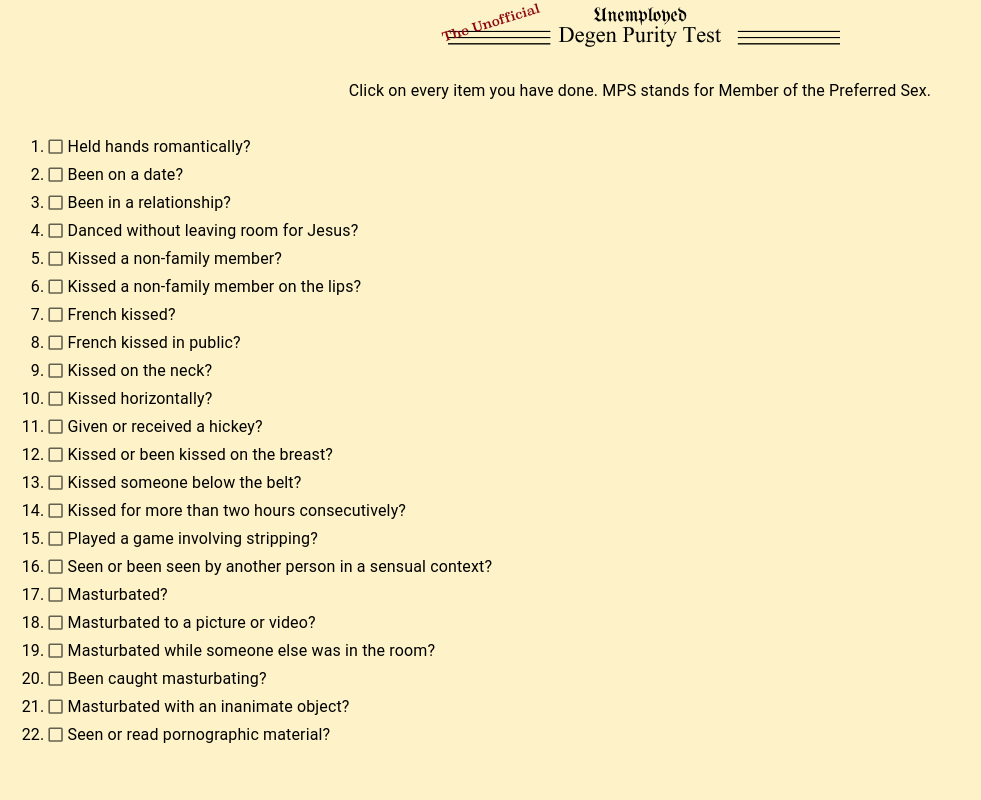
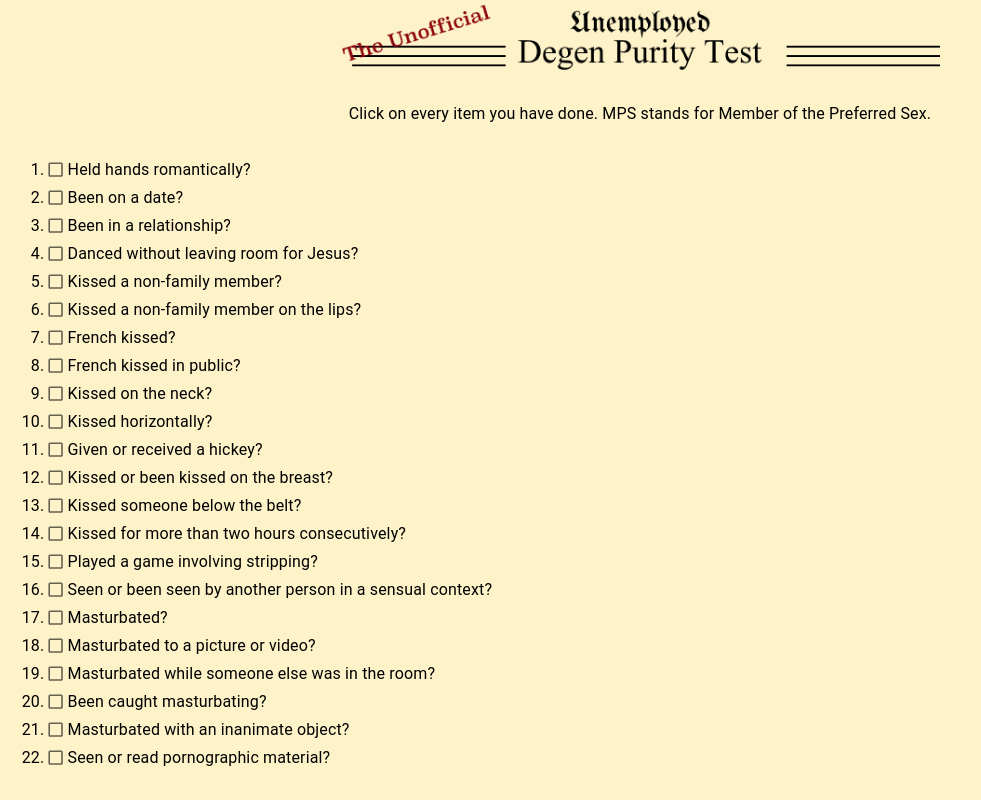
Before and after one commit to THL-Leo/brnrot.ai, a React (Vite) app in the folder frontend/: page / in a window 1280 px wide. Shown: the whole page, without its empty margins (0-981 px from the left). Built offline with nearby package versions, Linux system fonts and the light colour scheme.

Commit message:
changed icon size

```diff
--- a/frontend/src/DegenPurityTest.jsx
+++ b/frontend/src/DegenPurityTest.jsx
@@ -49,7 +49,7 @@ const DegenPurityTest = () => {
         component="img"
         sx={{
           width: "100%",
-          maxWidth: 400,
+          maxWidth: 600,
           height: "auto",
           display: "block",
           margin: "0 auto",
```
